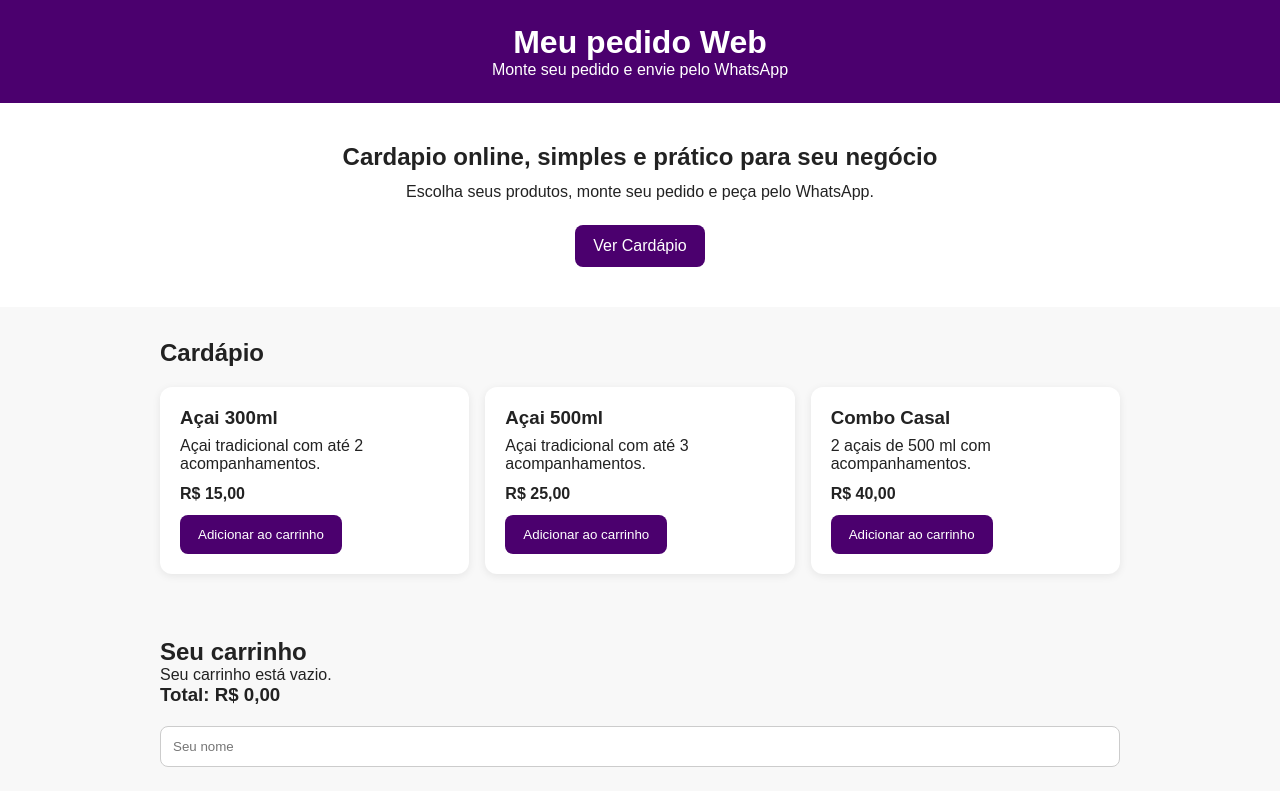
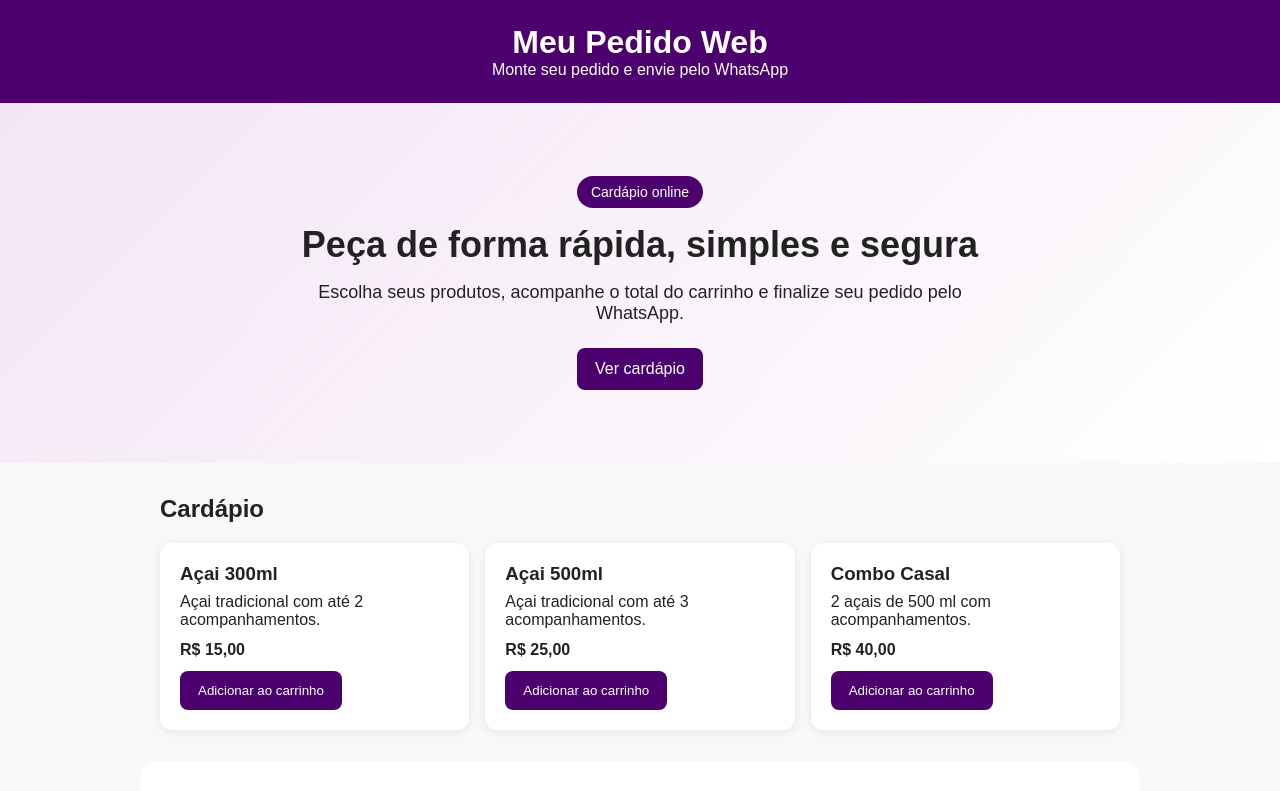
Before and after one commit to bruunovsanttos/outlet-store, a plain HTML site: page index.html in a window 1280 px wide. Shown: the top 791 px of the page. Drawn offline with Linux system fonts and the light colour scheme.

Commit message:
adicionando configuração para troca de loja mais rapido

```diff
--- /dev/null
+++ b/Js/config.js
@@ -0,0 +1,7 @@
+const company = {
+    name: "Açaí Top",
+    slogan: "Monte seu pedido e receba no conforto da sua casa",
+    whatsapp: "5511999999999",
+    primaryColor: "#4b006e",
+    secondaryColor: "#f3e5f5"
+};
--- a/css/style.css
+++ b/css/style.css
@@ -1,3 +1,7 @@
+:root {
+  --primary-color: #4b006e;
+  --secondary-color: #f3e5f5;
+}
 * {
   margin: 0;
   padding: 0;
@@ -126,3 +130,73 @@ body {
   font-weight: bold;
   color: #c0392b;
 }
+.header {
+  background: var(--primary-color);
+  color: white;
+  padding: 24px;
+  text-align: center;
+}
+
+.hero {
+  min-height: 360px;
+  display: flex;
+  align-items: center;
+  justify-content: center;
+  padding: 48px 20px;
+  text-align: center;
+  background: linear-gradient(135deg, var(--secondary-color), #ffffff);
+}
+
+.hero-content {
+  max-width: 720px;
+}
+
+.badge {
+  display: inline-block;
+  background: var(--primary-color);
+  color: white;
+  padding: 8px 14px;
+  border-radius: 999px;
+  font-size: 14px;
+  margin-bottom: 16px;
+}
+
+.hero h2 {
+  font-size: 36px;
+  margin-bottom: 16px;
+}
+
+.hero p {
+  font-size: 18px;
+  margin-bottom: 24px;
+}
+
+.product-card {
+  transition: transform 0.2s ease, box-shadow 0.2s ease;
+}
+
+.product-card:hover {
+  transform: translateY(-4px);
+  box-shadow: 0 8px 20px rgba(0,0,0,0.12);
+}
+
+.cart-section {
+  background: #ffffff;
+  border-radius: 16px;
+  margin-bottom: 32px;
+}
+
+@media (max-width: 600px) {
+  .hero h2 {
+    font-size: 28px;
+  }
+
+  .cart-item {
+    flex-direction: column;
+    align-items: flex-start;
+  }
+
+  .quantity-controls {
+    flex-wrap: wrap;
+  }
+}
--- a/index.html
+++ b/index.html
@@ -12,16 +12,21 @@
 <body>
 
     <header class="header">
-        <h1>Meu pedido Web</h1>
-        <p>Monte seu pedido e envie pelo WhatsApp</p>
+    <div>
+        <h1 id="company-name">Meu Pedido Web</h1>
+        <p id="company-slogan">Monte seu pedido e envie pelo WhatsApp</p>
+    </div>
     </header>
 
 
     <main>
-        <section class="title">
-            <h2>Cardapio online, simples e prático para seu negócio</h2>
-            <p>Escolha seus produtos, monte seu pedido e peça pelo WhatsApp.</p>
-            <a href="#cardapio" class="btn">Ver Cardápio</a>
+        <section class="hero">
+        <div class="hero-content">
+            <span class="badge">Cardápio online</span>
+            <h2>Peça de forma rápida, simples e segura</h2>
+            <p>Escolha seus produtos, acompanhe o total do carrinho e finalize seu pedido pelo WhatsApp.</p>
+            <a href="#cardapio" class="btn">Ver cardápio</a>
+        </div>
         </section>
         <section id="cardapio" class="menu-section">
             <h2>Cardápio</h2>
@@ -59,6 +64,7 @@
         <p>Desenvolvido por Bruno Vieira Santos</p>
     </footer>
 
+    <script src="js/config.js"></script>
     <script src="js/data.js"></script>
     <script src="js/utils.js"></script>
     <script src="js/cart.js"></script>
```
